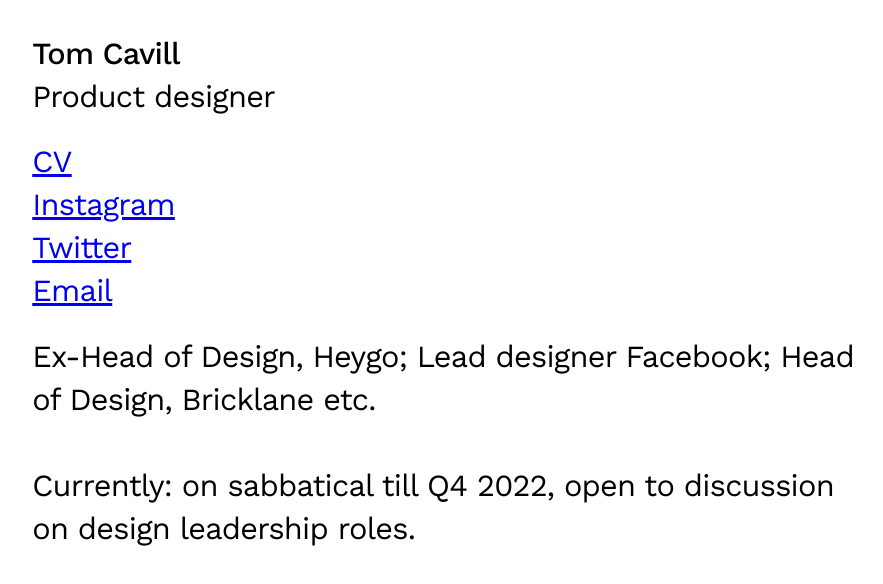
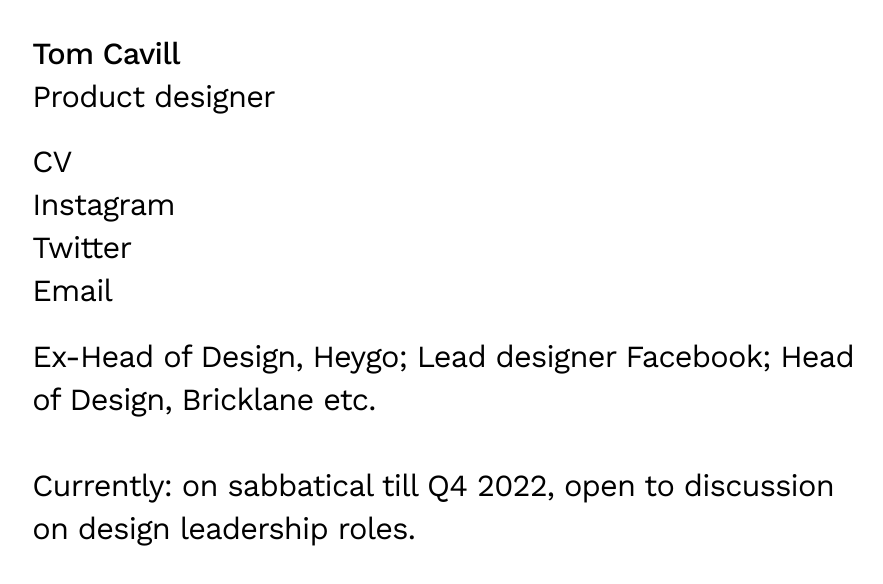
Before and after one commit to cavill/cavill.github.io, a plain HTML site: page index.html in a window 1280 px wide. Shown: the whole page, without its empty margins (394-1277 px from the left). Drawn offline with nearby package versions, Linux system fonts and the light colour scheme.

Commit message:
Fix link styling

```diff
--- a/styles.css
+++ b/styles.css
@@ -38,8 +38,12 @@
   list-style: none;
   padding: 0;
 }
-a,a:link,a:hover,a:visited,a:focused,a:active {
+
+a {
   text-decoration: none;
+  color: inherit;
+}
+a:link, a:visited, a:focus {
   color: inherit;
 }
 
```
